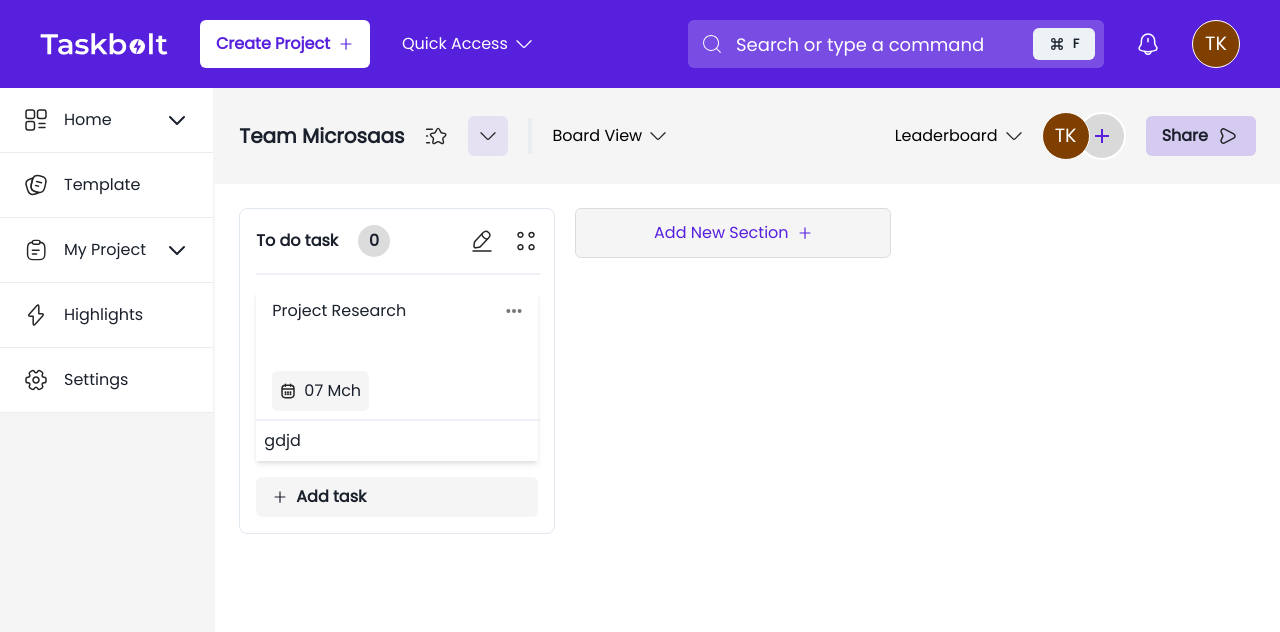
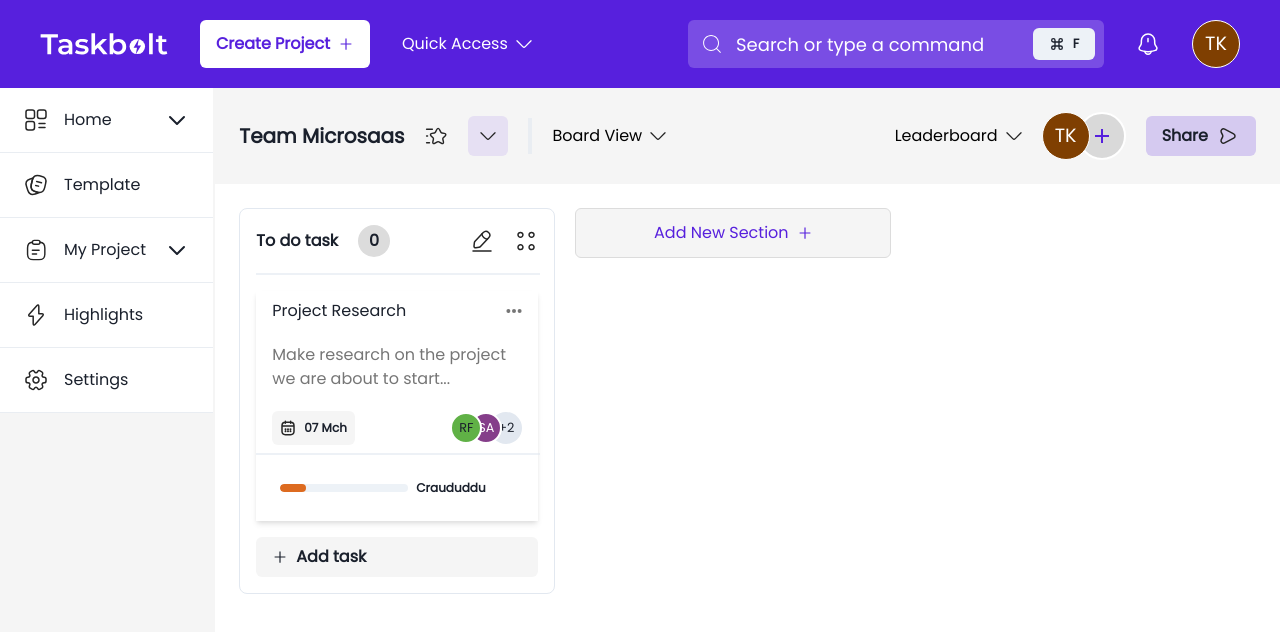
Before and after one commit to damaestro165/Taskbolt, a React (Vite) app: page /dashboard in a window 1280 px wide. Shown: the top 632 px of the page. Built offline with nearby package versions, Linux system fonts and the light colour scheme.

Commit message:
chore: task item

```diff
--- a/src/component/TaskItem.jsx
+++ b/src/component/TaskItem.jsx
@@ -1,4 +1,14 @@
-import { HStack, Icon, Text, Box, Spacer, Divider } from '@chakra-ui/react';
+import {
+  HStack,
+  Icon,
+  Text,
+  Box,
+  Spacer,
+  Divider,
+  Avatar,
+  AvatarGroup,
+  Progress,
+} from '@chakra-ui/react';
 import React from 'react';
 import MoreIcon from '../assets/Icons/MoreIcon';
 import CalenderIcon from '../assets/Icons/CalenderIcon';
@@ -6,23 +16,43 @@ import CalenderIcon from '../assets/Icons/CalenderIcon';
 const TaskItem = () => {
   return (
     <Box shadow='md'>
-      <Box className='px-4 py-2 flex flex-col justify-between gap-12'>
+      <Box className='px-4 py-2 flex flex-col justify-between gap-5'>
         <HStack>
           <Text>Project Research</Text>
           <Spacer />
           <Icon as={MoreIcon} transform='rotate(90deg)' />
         </HStack>
+        <Text color='#767676'>
+          Make research on the project we are about to start...
+        </Text>
         <HStack>
           <Box bg='#F5F5F5' className='flex p-2 gap-2 items-center rounded-md'>
             <Icon as={CalenderIcon} />
-            <Text>07 Mch</Text>
+            <Text fontSize='xs' fontWeight='bold'>
+              07 Mch
+            </Text>
           </Box>
           <Spacer />
+          <AvatarGroup size='sm' max={2}>
+            <Avatar name='Ryan Florence' />
+            <Avatar name='Segun Adebayo' />
+            <Avatar name='Kent Dodds' />
+            <Avatar name='Prosper Otemuyiwa' />
+          </AvatarGroup>
         </HStack>
       </Box>
       <Divider borderWidth='.1rem' />
-      <HStack p={2}>
-        <Text>gdjd</Text>
+      <HStack p={6}>
+        <Progress
+          value={20}
+          size='sm'
+          colorScheme='orange'
+          width='8rem'
+          borderRadius={5}
+        />
+        <Text fontSize='xs' fontWeight='bold'>
+          Craududdu
+        </Text>
       </HStack>
     </Box>
   );
```
